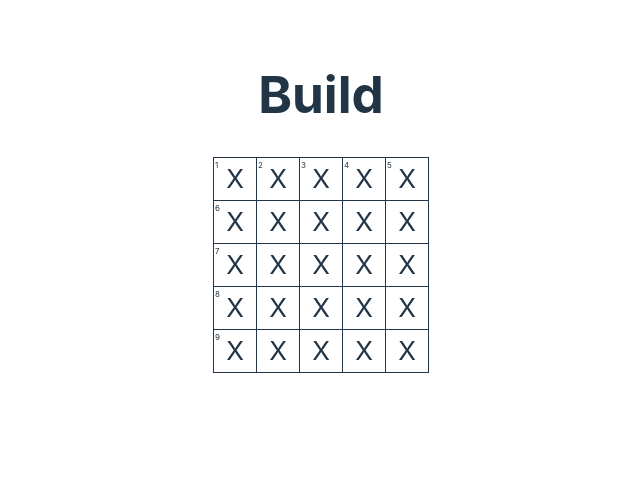
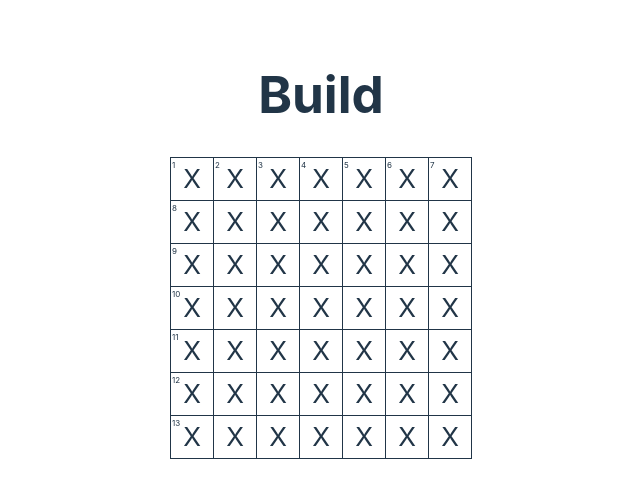
Before and after one commit to bencavins/crossbuild, a React (Vite) app in the folder frontend/crossbuild/: page /build in a window 1280 px wide. Shown: the top 498 px of the page, without its empty margins (319-959 px from the left). Built offline with nearby package versions, Linux system fonts and the light colour scheme.

Commit message:
remove commented out code

```diff
--- a/frontend/crossbuild/src/components/GridRow.jsx
+++ b/frontend/crossbuild/src/components/GridRow.jsx
@@ -2,7 +2,7 @@ import GridCell from "./GridCell"
 
 export default function GridRow({ i, rowData, handleClick }) {
 
-  // build cells
+  // render cells
   const cells = []
   for (let j = 0; j < rowData.length; j++) {
     cells.push(
--- a/frontend/crossbuild/src/components/PuzzleBuilder.jsx
+++ b/frontend/crossbuild/src/components/PuzzleBuilder.jsx
@@ -30,13 +30,12 @@ function buildDefaultGridData(n) {
 
 export default function PuzzleBuilder() {
   // const [puzzle, setPuzzle] = useState(defaultPuzzle)
-  const [grid, setGrid] = useState(buildDefaultGridData(5))
+  const [grid, setGrid] = useState(buildDefaultGridData(7))
 
   function handleClick(i, j) {
     // copy matrix
     const gridCopy = grid.map(row => [...row])
     gridCopy[i][j].isBlack = !gridCopy[i][j].isBlack
-    // gridCopy[i][j] = -1
     setGrid(autoNumberGrid(gridCopy))
   }
 
```
Also changed, not shown: frontend/crossbuild/src/components/SquareGrid.jsx (+1 -16 lines).
